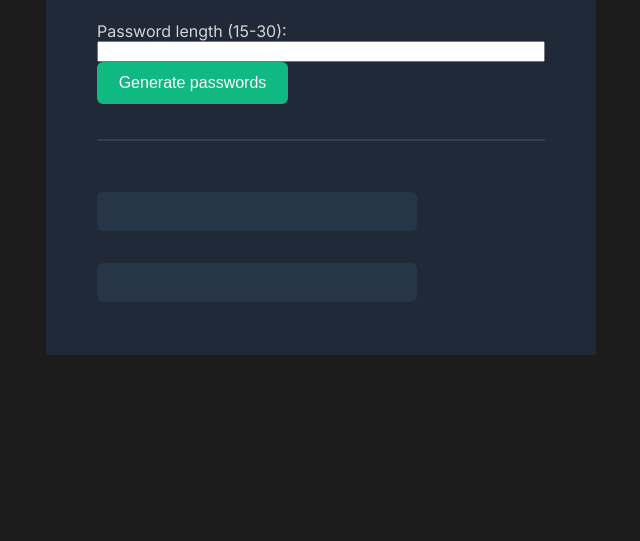
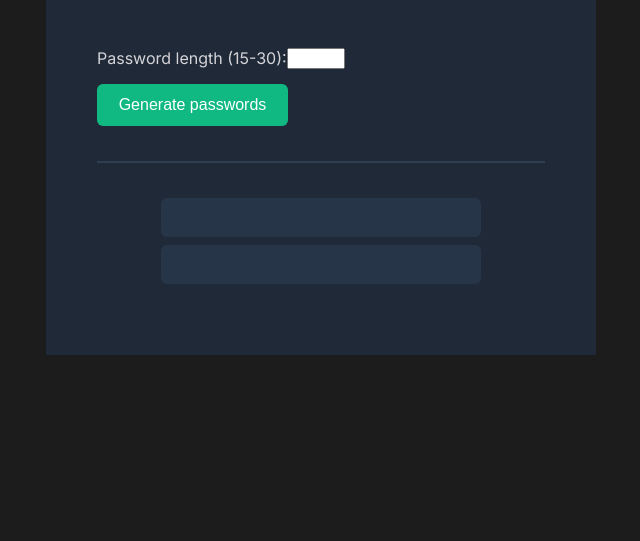
Before and after one commit to Kewner/scrimba-projects, a plain HTML site: page 09-password-generator-stretch-goals/index.html in a window 1280 px wide. Shown: the part 259-800 px from the top of the page, without its empty margins (319-959 px from the left). Drawn offline with Linux system fonts and the light colour scheme; a web font is replaced by a local one.

Commit message:
Make password length option functional

```diff
--- a/09-password-generator-stretch-goals/index.css
+++ b/09-password-generator-stretch-goals/index.css
@@ -41,8 +41,17 @@ h2 {
     margin-bottom: 51px;
 }
 
-label {
+#length-input-container {
+    display: flex;
+    /* margin-bottom: 15px; */
+}
+
+#length-input-label {
     color: #D5D4D8;
+}
+
+#length-input {
+    width: 50px;
 }
 
 #btn-password {
@@ -54,7 +63,7 @@ label {
     border: none;
     width: 191px;
     height: 42px;
-    margin-top: 0;
+    margin-top: 15px;
     margin-bottom: 35px;
 }
 
@@ -67,8 +76,8 @@ hr {
 
 #password-container {
     display: flex;
-    justify-content: space-between;
-    margin-top: 0;
+    flex-direction: column;
+    align-items: center;
 }
 
 #password-one,
@@ -81,4 +90,6 @@ hr {
     color: #55F991;
     background-color: #273549;
     border-radius: 6px;
+    margin: 0;
+    margin-bottom: 8px;
 }
--- a/09-password-generator-stretch-goals/index.html
+++ b/09-password-generator-stretch-goals/index.html
@@ -17,12 +17,16 @@
             <div id="ui-container">
                 <h1>Generate a <br><span id="h1-green">random password</span></h1>
                 <h2>Never use an insecure password again.</h2>
-                <label for="length-input">Password length (15-30):</label>
-                <input type="number" id="length-input" name="length-input" min="15" max="30">
+                <div id="length-input-container">
+                    <label for="length-input" id="length-input-label">Password length (15-30):</label>
+                    <input type="number" id="length-input" name="length-input" min="15" max="30">
+                </div>
                 <button id="btn-password" onclick="getPasswords()">Generate passwords</button>
                 <hr>
-                <p id="password-one"></p>
-                <p id="password-two"></p>
+                <div id="password-container">
+                    <p id="password-one"></p>
+                    <p id="password-two"></p>
+                </div>
             </div>
         </div>
         <script src="index.js"></script>
--- a/09-password-generator-stretch-goals/index.js
+++ b/09-password-generator-stretch-goals/index.js
@@ -5,7 +5,7 @@ let passwordOneEl = document.getElementById("password-one");
 let passwordTwoEl = document.getElementById("password-two");
 
 function getPasswords() {
-    let lengthInput = document.getElementById("length-input").value;
+    let lengthInput = Number(document.getElementById("length-input").value);
 
     if (lengthInput > 30 || lengthInput < 15) {
         alert("Password length must be between 15 and 30!");
```
